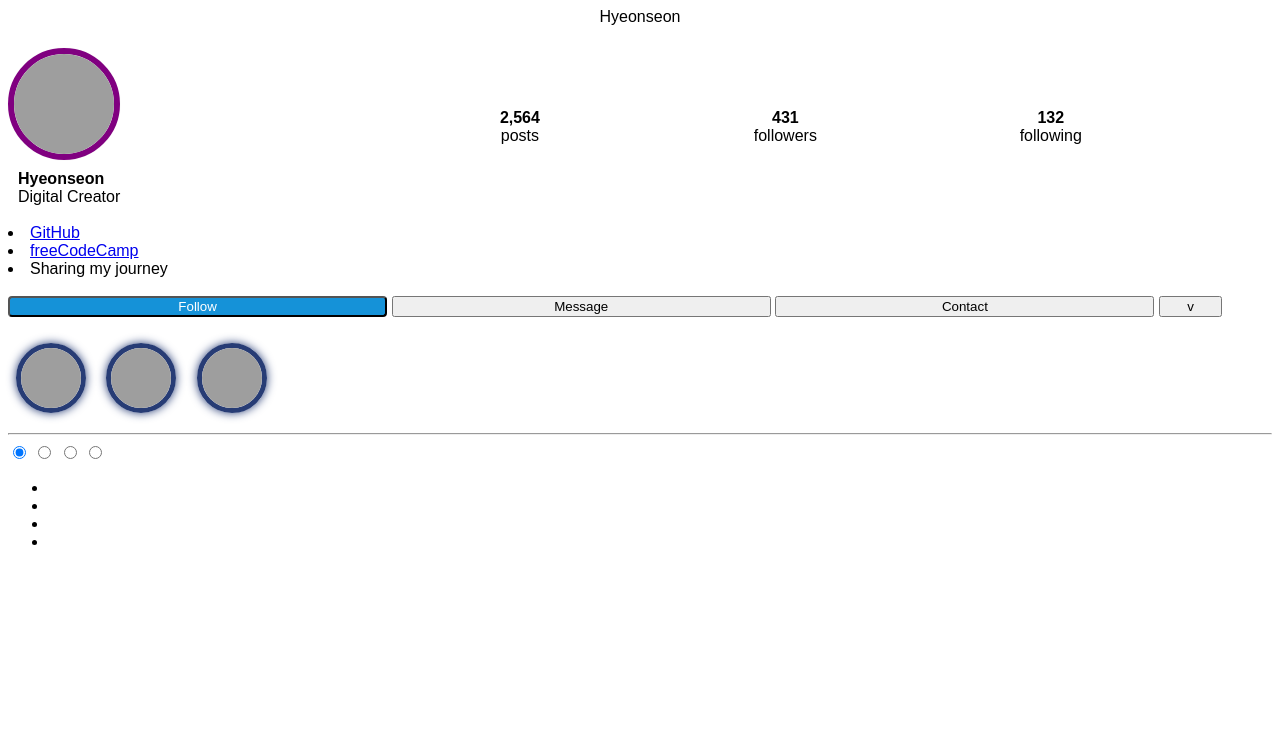
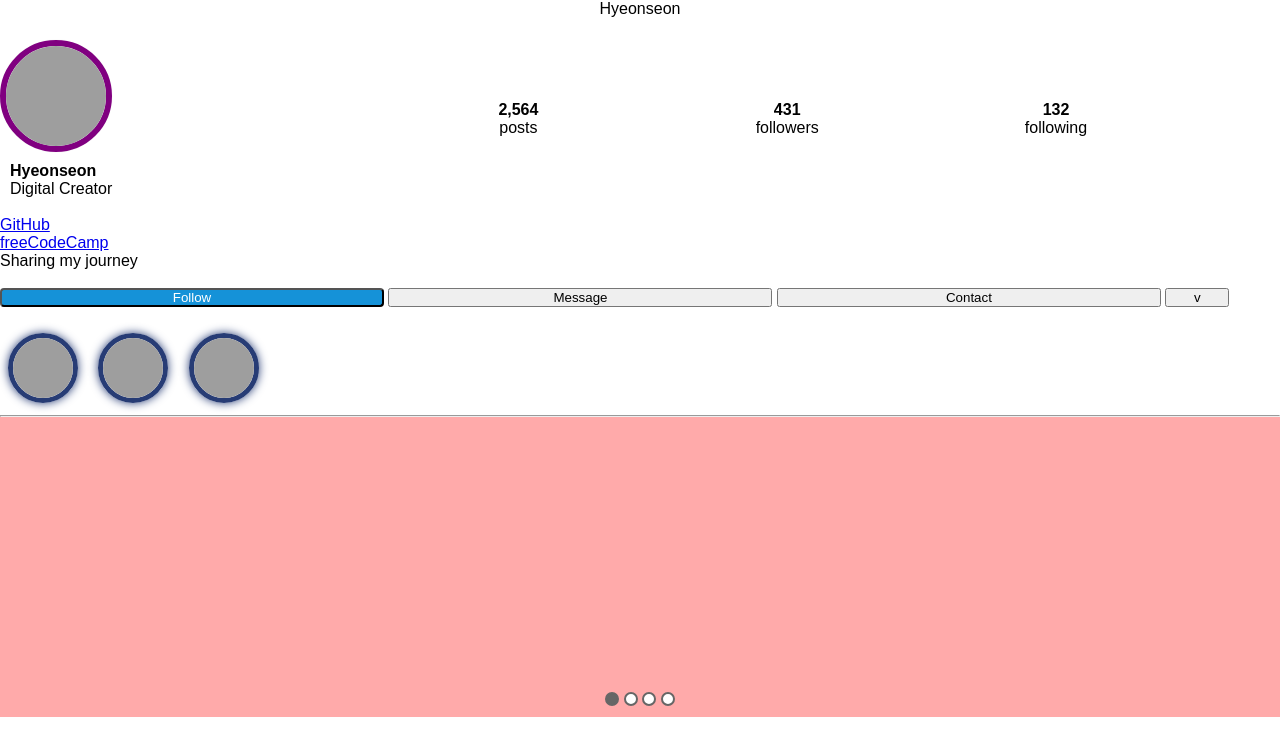
Before and after one commit to sera574/web1, a plain HTML site: page index.html in a window 1280 px wide. Drawn offline with Linux system fonts and the light colour scheme; grey boxes are pictures that could not be loaded.

Commit message:
Add files via upload

```diff
--- a/iStyle.css
+++ b/iStyle.css
@@ -1,4 +1,26 @@
 
+
+*{margin:0;padding:0;}
+ul,li{list-style:none;}
+#slide{height:300px;position:relative;overflow:hidden;}
+#slide ul{width:400%;height:100%;transition:1s;}
+#slide ul:after{content:"";display:block;clear:both;}
+#slide li{float:left;width:25%;height:100%;}
+#slide li:nth-child(1){background:#faa;}
+#slide li:nth-child(2){background:#ffa;}
+#slide li:nth-child(3){background:#faF;}
+#slide li:nth-child(4){background:#aaf;}
+#slide input{display:none;}
+#slide label{display:inline-block;vertical-align:middle;width:10px;height:10px;border:2px solid #666;background:#fff;transition:0.3s;border-radius:50%;cursor:pointer;}
+#slide .pos{text-align:center;position:absolute;bottom:10px;left:0;width:100%;text-align:center;}
+#pos1:checked~ul{margin-left:0%;}
+#pos2:checked~ul{margin-left:-100%;}
+#pos3:checked~ul{margin-left:-200%;}
+#pos4:checked~ul{margin-left:-300%;}
+#pos1:checked~.pos>label:nth-child(1){background:#666;}
+#pos2:checked~.pos>label:nth-child(2){background:#666;}
+#pos3:checked~.pos>label:nth-child(3){background:#666;}
+#pos4:checked~.pos>label:nth-child(4){background:#666;}
 
 body {
   font-family : Arial, sans-serif;
```
